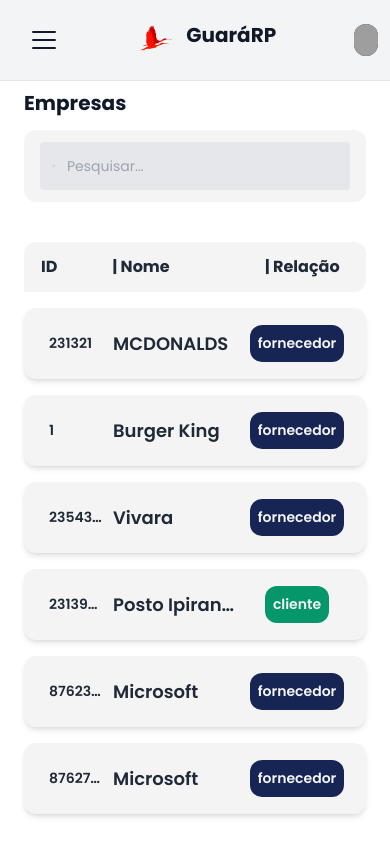
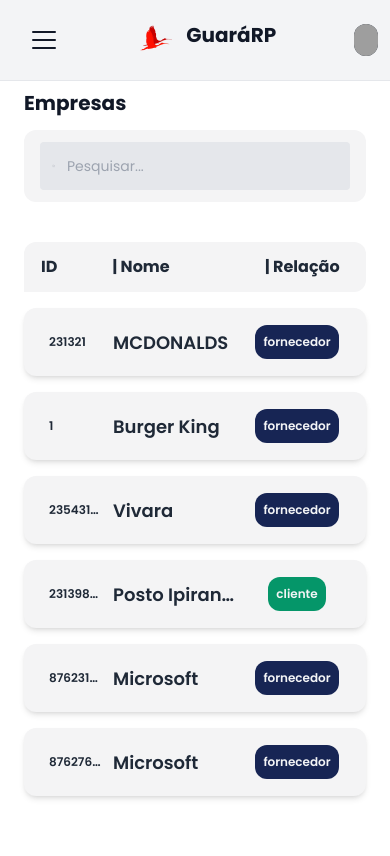
Before and after one commit to Teamtanic/Codigo-Frontend, a React (Vite) app: page /empresas in a window 390 px wide. Shown: the top 856 px of the page. Built offline with nearby package versions, Linux system fonts and the light colour scheme; grey boxes are pictures that could not be loaded.

Commit message:
Add responsive

```diff
--- a/src/components/Text.tsx
+++ b/src/components/Text.tsx
@@ -18,8 +18,8 @@ export function Text({ size = "md", children, asChild, className }: TextProps) {
         className={clsx(
           "font-poppins",
           {
-            "text-xs": size === "xm",
-            "text-sm": size === "sm",
+            "text-xs max-sm:text-2xs": size === "xm",
+            "text-sm ": size === "sm",
             "text-md": size === "md",
           },
           className ? className : "text-gray-900 dark:text-gray-100"
```
